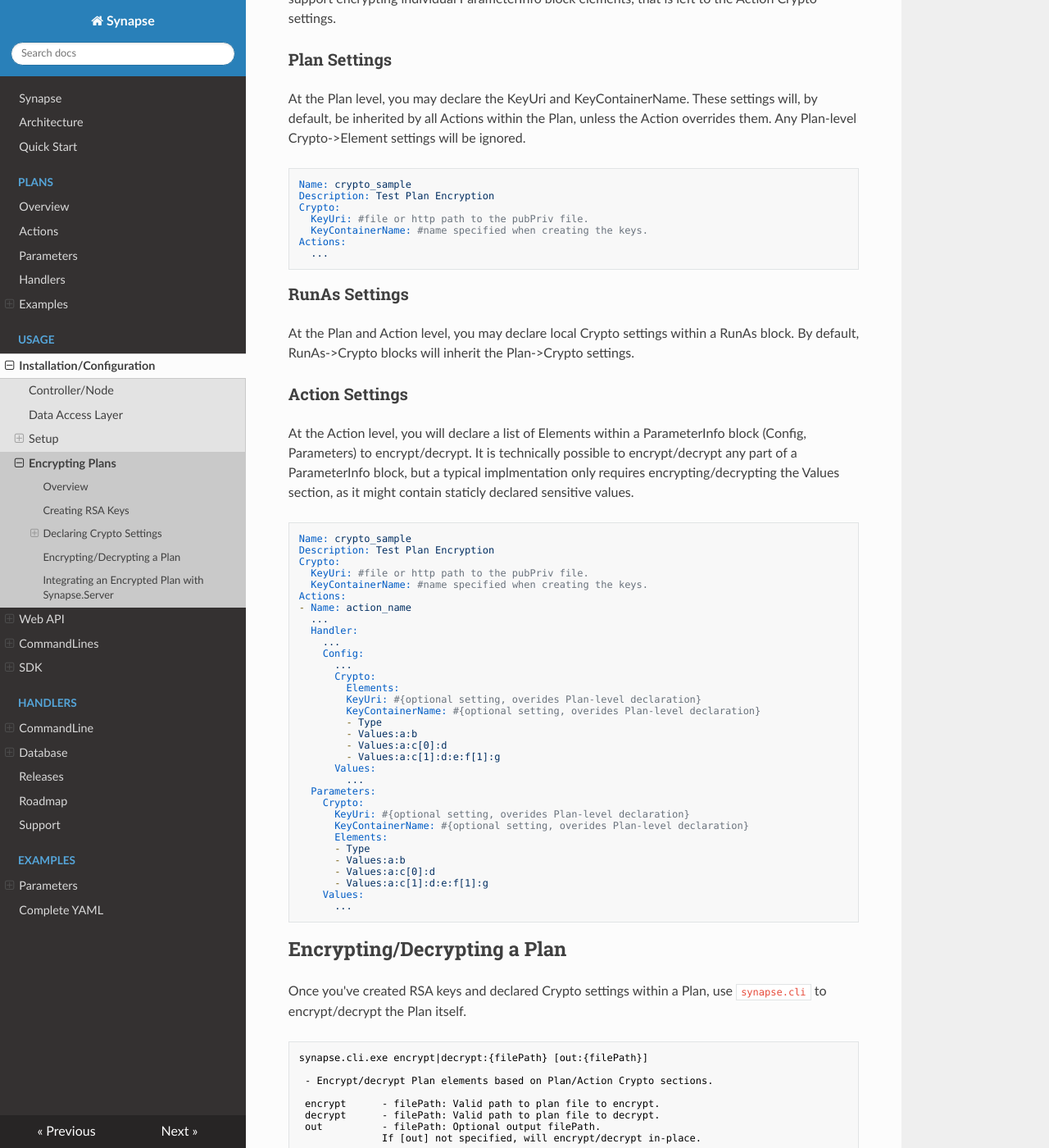
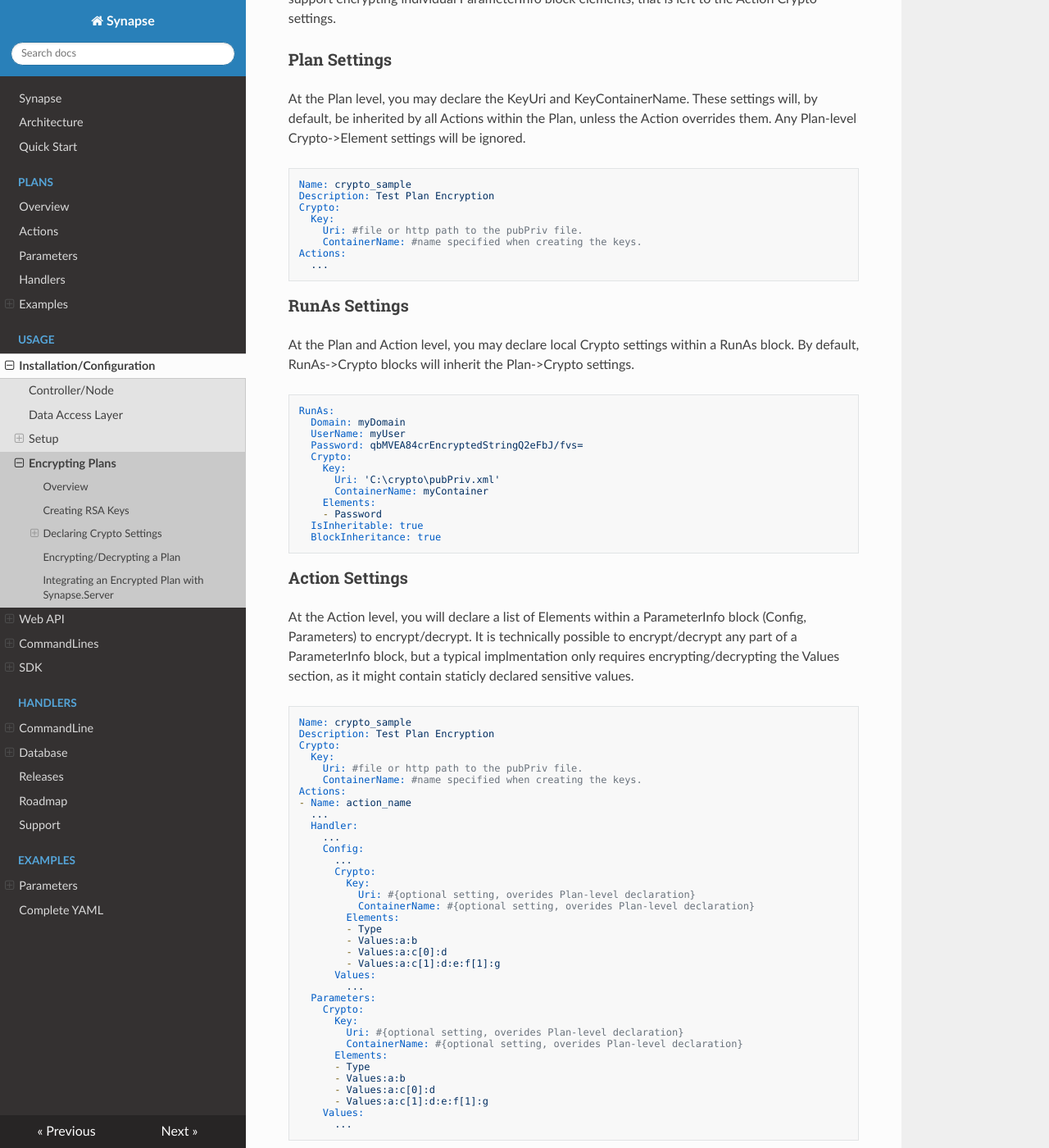
Before and after one commit to SynapseProject/synapse.docs, an MkDocs documentation site: the page built from docs/run/crypto.md, in a window 1280 px wide and 1400 px high, scrolled down 977 px. Shown: the whole window at 82% size. Built offline with MkDocs 1.6.1, drawn with Linux system fonts in a browser that asks for light colours; nearby versions of some CDN libraries; old or Windows-style settings are respelled for this version of MkDocs; part of the change alters nothing that is shown.

Commit message:
updated for current Crypto

````diff
--- a/docs/run/crypto.md
+++ b/docs/run/crypto.md
@@ -38,8 +38,9 @@ At the Plan level, you may declare the KeyUri and KeyContainerName.  These setti
 Name: crypto_sample
 Description: Test Plan Encryption
 Crypto:
-  KeyUri: #file or http path to the pubPriv file.
-  KeyContainerName: #name specified when creating the keys.
+  Key:
+    Uri: #file or http path to the pubPriv file.
+    ContainerName: #name specified when creating the keys.
 Actions:
   ...
 ```
@@ -47,6 +48,22 @@ Actions:
 ### RunAs Settings
 
 At the Plan and Action level, you may declare local Crypto settings within a RunAs block.  By default, RunAs->Crypto blocks will inherit the Plan->Crypto settings.
+
+```yaml
+RunAs:
+  Domain: myDomain
+  UserName: myUser
+  Password: qbMVEA84crEncryptedStringQ2eFbJ/fvs=
+  Crypto:
+    Key:
+      Uri: 'C:\crypto\pubPriv.xml'
+      ContainerName: myContainer
+    Elements:
+    - Password
+  IsInheritable: true
+  BlockInheritance: true
+```
+
 
 ### Action Settings
 
@@ -56,8 +73,9 @@ At the Action level, you will declare a list of Elements within a ParameterInfo
 Name: crypto_sample
 Description: Test Plan Encryption
 Crypto:
-  KeyUri: #file or http path to the pubPriv file.
-  KeyContainerName: #name specified when creating the keys.
+  Key:
+    Uri: #file or http path to the pubPriv file.
+    ContainerName: #name specified when creating the keys.
 Actions:
 - Name: action_name
   ...
@@ -66,9 +84,10 @@ Actions:
     Config:
       ...
       Crypto:
+        Key:
+          Uri: #{optional setting, overides Plan-level declaration}
+          ContainerName: #{optional setting, overides Plan-level declaration}
         Elements:
-        KeyUri: #{optional setting, overides Plan-level declaration}
-        KeyContainerName: #{optional setting, overides Plan-level declaration}
         - Type
         - Values:a:b
         - Values:a:c[0]:d
@@ -77,8 +96,9 @@ Actions:
         ...
   Parameters:
     Crypto:
-      KeyUri: #{optional setting, overides Plan-level declaration}
-      KeyContainerName: #{optional setting, overides Plan-level declaration}
+      Key:
+        Uri: #{optional setting, overides Plan-level declaration}
+        ContainerName: #{optional setting, overides Plan-level declaration}
       Elements:
       - Type
       - Values:a:b
````
